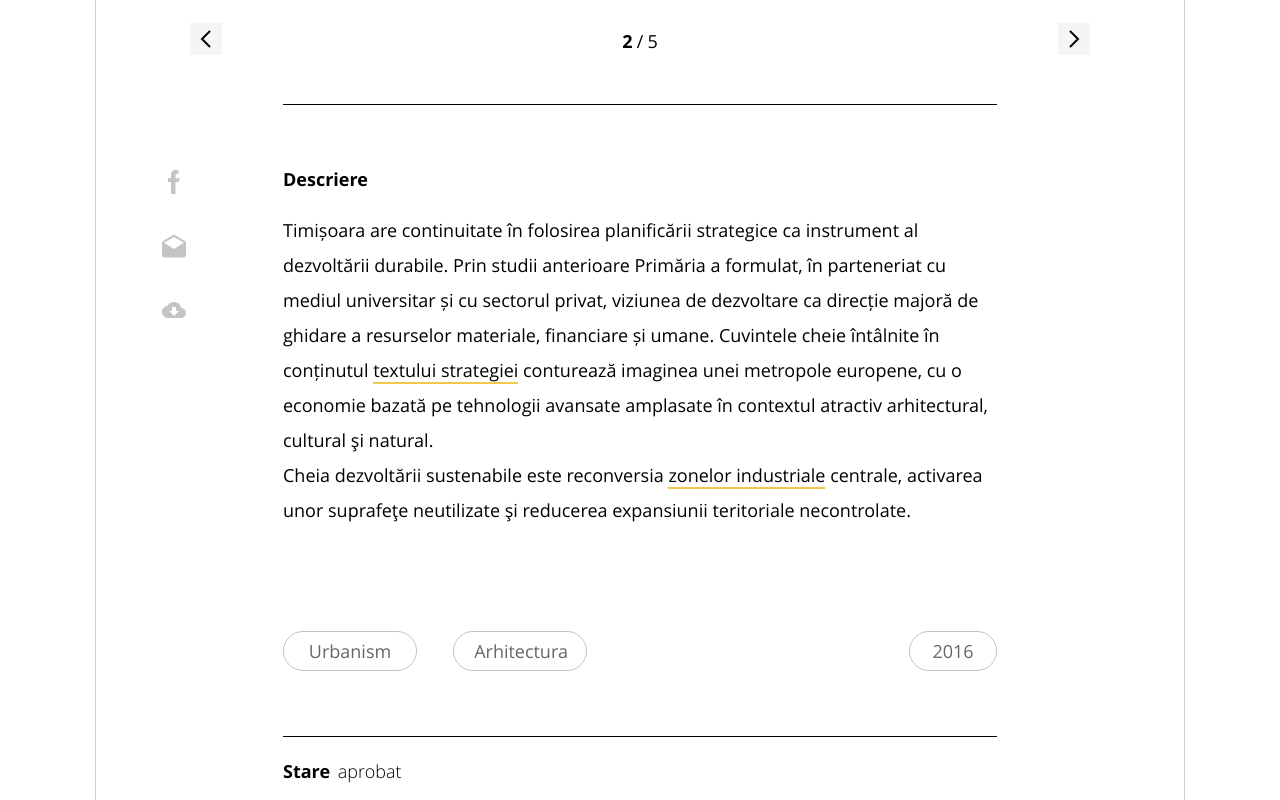
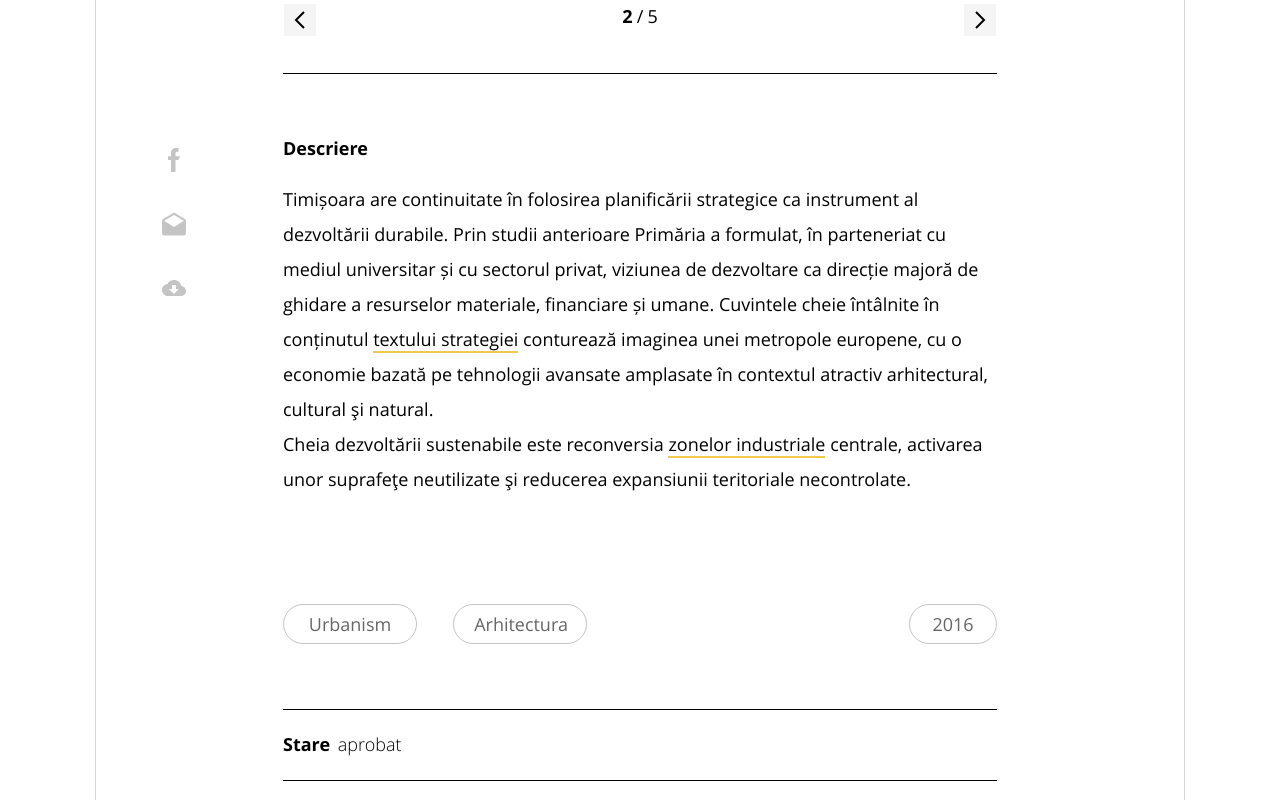
Before and after one commit to Ensive/vitamina-new-design, a website: page app/project.html in a window 1280 px wide. Shown: the part 940-1740 px from the top of the page. Drawn offline with nearby package versions, Linux system fonts and the light colour scheme; files that its build step writes are made by us from their sources; files whose address does not match are found by name.

Commit message:
removed redundant media queries; Pixel Perfect check for desktop; moved social icons to content details and removed "top" property; removed text--underlined class;

```diff
--- a/app/project.html
+++ b/app/project.html
@@ -137,23 +137,23 @@
       </div>
 
       <div class="Content__details">
+        <div class="Content__links Content__links--project">
+          <a href="#" class="Content__link Content__link--facebook"></a>
+          <a href="#" class="Content__link Content__link--post"></a>
+          <a href="#" class="Content__link Content__link--download"></a>
+        </div>
         <div class="Content__subtitle">Descriere</div>
         <div class="Content__text">
           <p>Timișoara are continuitate în folosirea planificării strategice ca instrument al dezvoltării durabile. Prin
             studii anterioare Primăria a formulat, în parteneriat cu mediul universitar și cu sectorul privat, viziunea
             de
             dezvoltare ca direcție majoră de ghidare a resurselor materiale, financiare și umane. Cuvintele cheie
-            întâlnite în conținutul <a href="#" class="Content__text--underlined">textului strategiei</a> conturează
+            întâlnite în conținutul <a href="#" class="Link Link--underlined">textului strategiei</a> conturează
             imaginea unei metropole europene, cu o economie bazată
             pe tehnologii avansate amplasate în contextul atractiv arhitectural, cultural şi natural.</p>
-          <p>Cheia dezvoltării sustenabile este reconversia <a href="#" class="Content__text--underlined">zonelor
+          <p>Cheia dezvoltării sustenabile este reconversia <a href="#" class="Link Link--underlined">zonelor
             industriale</a> centrale, activarea unor suprafeţe
             neutilizate şi reducerea expansiunii teritoriale necontrolate.</p>
-        </div>
-        <div class="Content__links Content__links--project">
-          <a href="#" class="Content__link Content__link--facebook"></a>
-          <a href="#" class="Content__link Content__link--post"></a>
-          <a href="#" class="Content__link Content__link--download"></a>
         </div>
         <div class="Content__tags">
           <p class="Content__tag">Urbanism</p>
--- a/app/styles/components/Content.scss
+++ b/app/styles/components/Content.scss
@@ -17,7 +17,7 @@
 
   @include media($max-md) {
     font-size: 48px;
-    margin: 0 auto 77px;
+    margin: 2px auto 77px;
   }
 }
 
@@ -35,6 +35,7 @@
 .Content__details {
   max-width: 714px;
   width: 100%;
+  position: relative;
   margin: 80px auto 0;
 
   @include media($max-md) {
@@ -48,8 +49,7 @@
 
 .Content__subtitle {
   font-size: 18px;
-  // TODO: use 600 instead of "bold"
-  font-weight: bold;
+  font-weight: 600;
 }
 
 // text
@@ -59,7 +59,6 @@
   line-height: 1.94;
 }
 
-.Content__text--underlined,
 .Meta__link {
   color: $black;
   text-decoration: none;
@@ -89,18 +88,12 @@
 
   @include media($max-md) {
     height: 216px;
-    top: 887px;
-    left: 66px;
+    top: 9px;
+    left: -121px;
     width: 24px;
     bottom: auto;
     max-width: none;
     display: block;
-  }
-}
-
-.Content__links--project {
-  @include media($max-md) {
-    top: 887px;
   }
 }
 
@@ -158,7 +151,7 @@
   margin-top: 30px;
 
   @include media($max-md) {
-    margin-top: 103px;
+    margin-top: 107px;
   }
 }
 
@@ -205,7 +198,7 @@
 
 .Meta__item {
   border-top: 1px solid $black;
-  padding: 25px 0;
+  padding: 25px 0 27px;
   font-size: 1.125rem;
 }
 
@@ -245,10 +238,6 @@
   font-family: "Open Sans", sans-serif;
   transition: background-color 0.2s;
 
-  @include media($max-md) {
-    margin-top: 5px;
-  }
-
   &:hover {
     background-color: rgba($orange, 0.2);
   }
@@ -273,7 +262,7 @@
   @include media($max-md) {
     padding: 38px 24px;
     font-size: 18px;
-    margin-top: 60px;
+    margin-top: 56px;
   }
 }
 
--- a/app/styles/components/Link.scss
+++ b/app/styles/components/Link.scss
@@ -108,3 +108,13 @@
 .Link--burger-filter {
   display: block;
 }
+
+.Link.Link--underlined {
+  color: $black;
+  border-bottom: 2px $orange solid;
+  transition: color 0.1s;
+
+  &:hover {
+    color: $orange;
+  }
+}
--- a/app/styles/components/Slider.scss
+++ b/app/styles/components/Slider.scss
@@ -21,7 +21,7 @@
   }
 
   @include media($max-md) {
-    padding-bottom: 100px;
+    padding-bottom: 99px;
   }
 }
 
@@ -40,23 +40,31 @@
   }
 
   @include media($max-md) {
-    bottom: -75px;
+    bottom: -86px;
   }
 }
 
 .Slider__arrow--next {
   right: 0;
   background: url("../images/next-arrow.svg") no-repeat center;
+
+  @include media($max-md) {
+    right: 94px;
+  }
 }
 
 .Slider__arrow--prev {
   left: 0;
   background: url("../images/prev-arrow.svg") no-repeat center;
+
+  @include media($max-md) {
+    left: 94px;
+  }
 }
 
 .Slider__state {
   position: absolute;
-  bottom: 30px;
+  bottom: 24px;
   left: 50%;
   transform: translateX(-50%);
 }
--- a/app/styles/components/Window.scss
+++ b/app/styles/components/Window.scss
@@ -4,7 +4,7 @@
   position: relative;
 
   @include media($max-md) {
-    margin: 32px 0 130px;
+    margin: 0 0 152px;
   }
 }
 
```
Also changed, not shown: app/office.html (+7 -7 lines), app/partners.html (+7 -7 lines).
